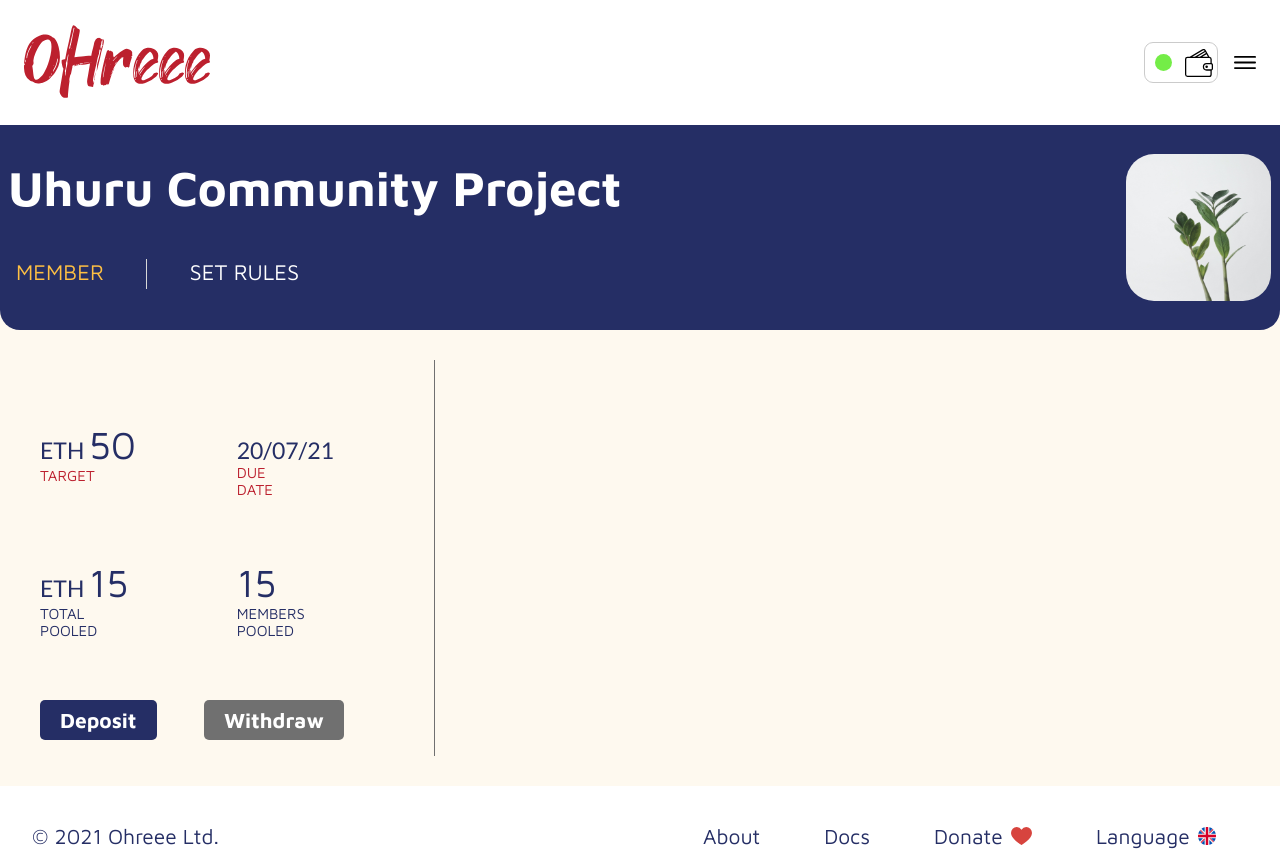
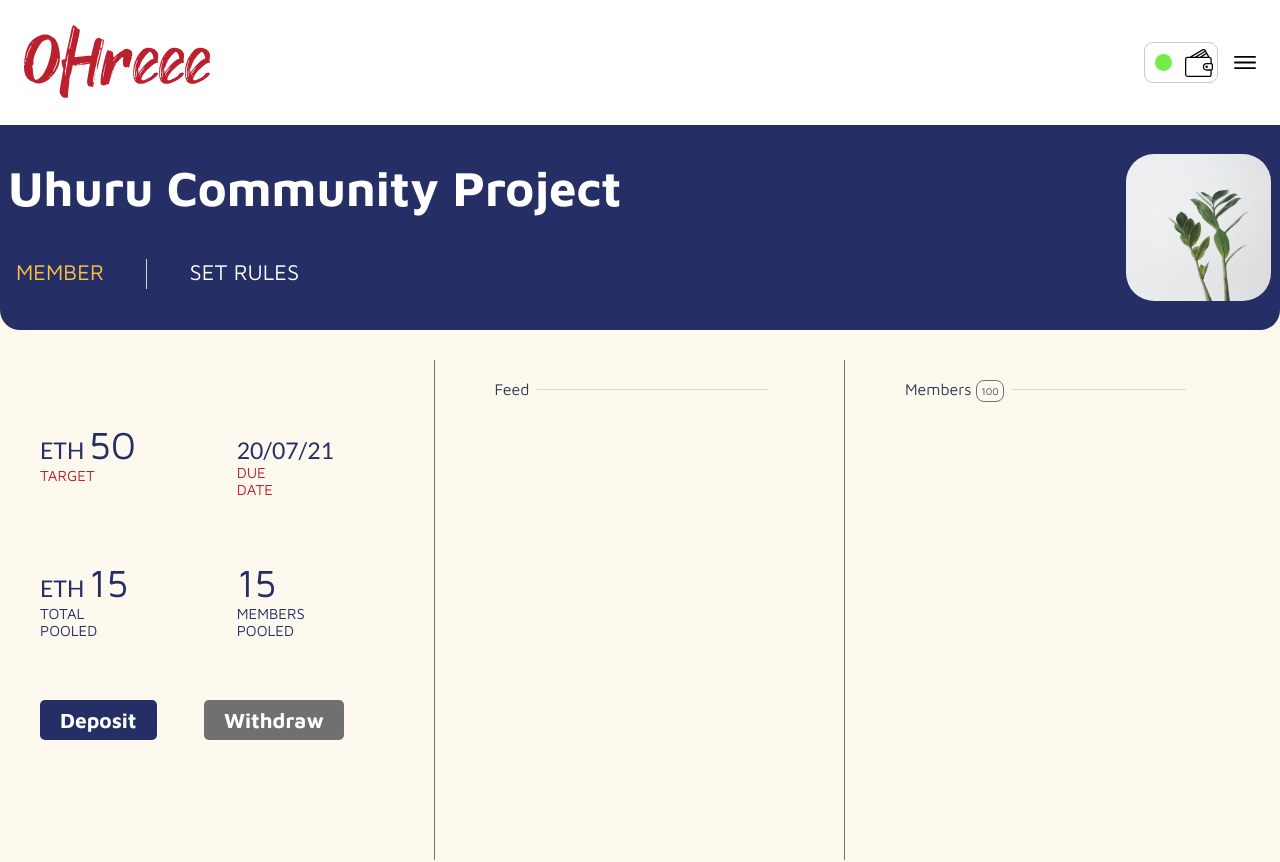
Before and after one commit to ohreee/pool-frontend, a Vue app: page /details in a window 1280 px wide. Shown: the top 862 px of the page. Built offline with nearby package versions, Linux system fonts and the light colour scheme.

Commit message:
added feed and members box

```diff
--- a/src/views/Details.vue
+++ b/src/views/Details.vue
@@ -54,14 +54,24 @@
             <div class="ohr-col-4">
               <ohr-blue-button text="Deposit" />
             </div>
-            <div class="ohr-col-1"> </div>
+            <div class="ohr-col-1"></div>
             <div class="ohr-col-4">
               <ohr-gray-button text="Withdraw" />
             </div>
           </div>
         </div>
-        <div class="ohr-col-4"></div>
-        <div class="ohr-col-4"></div>
+        <div class="ohr-col-4 ohr-feed-container">
+          <div class="ohr-row ohr-no-gutter ohr-v-center">
+            <p>Feed</p>
+            <span class="ohr-hor-line"></span>
+          </div>
+        </div>
+        <div class="ohr-col-4 ohr-members-container">
+          <div class="ohr-row ohr-no-gutter ohr-v-center">
+            <p>Members <span class="ohr-members-count"> 100 </span></p>
+            <span class="ohr-hor-line"></span>
+          </div>
+        </div>
       </div>
     </div>
   </div>
@@ -116,8 +126,35 @@ export default {
     flex-direction: column
     justify-content: flex-start
     height: 100%
+
+    .ohr-feed-container
+        padding: 20px 60px
+        border-right: 1px solid #707070
+        height: 500px
+        .ohr-hor-line
+            height: 1px
+            background-color: #D8D8D8
+            width: 80%
+            margin-left: 8px
+    .ohr-members-container
+        padding: 20px 60px
+        height: 500px
+        .ohr-hor-line
+            height: 1px
+            background-color: #D8D8D8
+            width: 60%
+            margin-left: 8px
+        .ohr-members-count
+            height: 17px
+            padding: 4px
+            border: 1px solid #707070
+            border-radius: 8px
+            width: 100px
+            font-size: 10px
     .ohr-details-summary
         border-right: 1px solid #707070
+        height: 500px
+
         .ohr-summary-section
             align-items: baseline !important
             margin: 45px 0px
```
